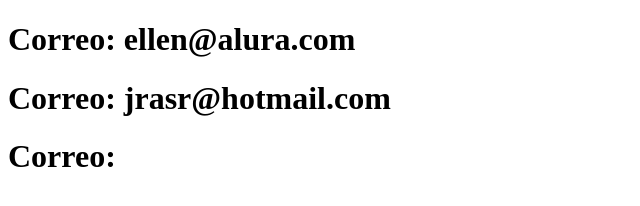
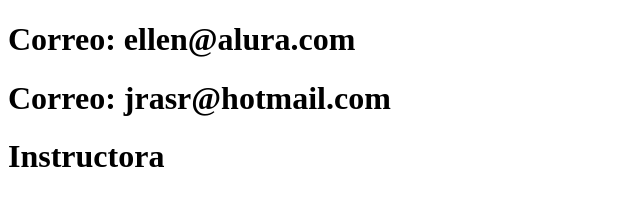
Before and after one commit to Sanchez252530/Juego-SecretoONE, a plain HTML site: page contacto.html in a window 1280 px wide. Shown: the whole page, without its empty margins (0-640 px from the left). Drawn offline with Linux system fonts and the light colour scheme.

Commit message:
Actualiza el contacto

```diff
--- a/contacto.html
+++ b/contacto.html
@@ -8,6 +8,6 @@
 <body>
     <h1> Correo: ellen@alura.com</h1>
     <h1> Correo: jrasr@hotmail.com </h1>
-    <h1> Correo:
+    <h1> Instructora </h1>
 </body>
 </html>
```
